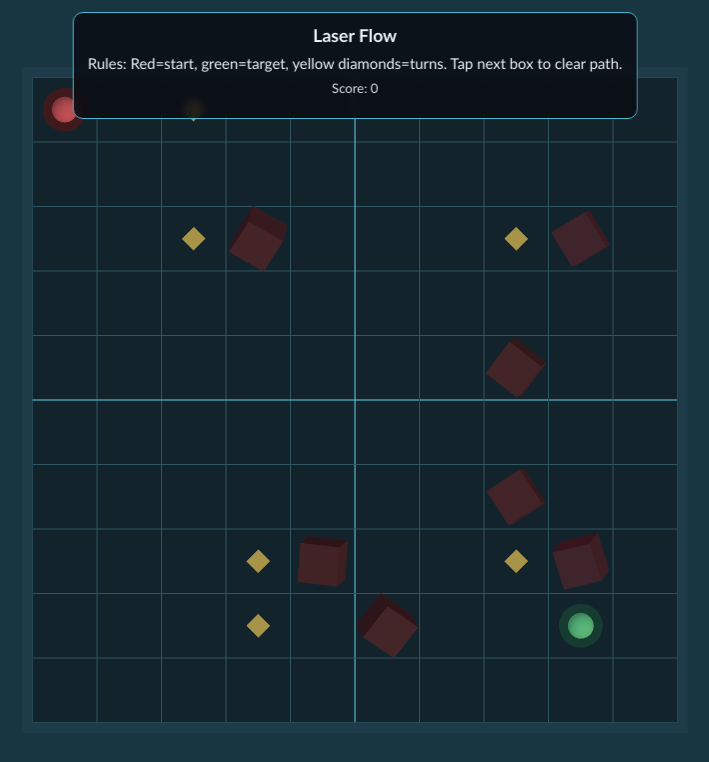
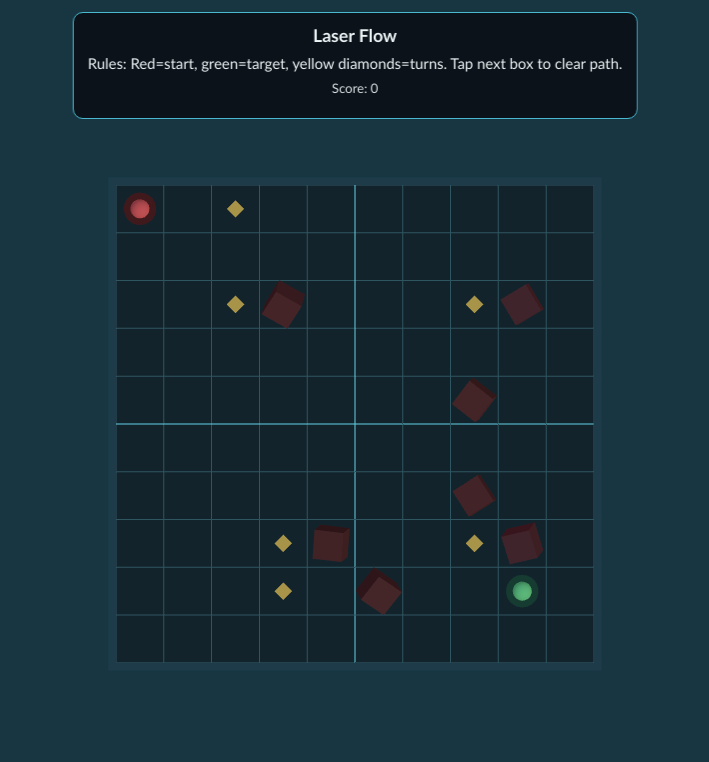
Before and after one commit to aroundthecodes/laserflow, a plain HTML site: page index.html in a window 1280 px wide. Shown: the whole page, without its empty margins (285-994 px from the left). Drawn offline with nearby package versions, Linux system fonts and the light colour scheme; animation ran at ten frames a second.

Commit message:
UI fixes for desktop and tablet landscape mode, and add favico image, gitignore :)

```diff
--- a/index.html
+++ b/index.html
@@ -4,6 +4,7 @@
     <meta charset="UTF-8" />
     <meta name="viewport" content="width=device-width, initial-scale=1.0" />
     <title>Laser Flow</title>
+    <link rel="icon" type="image/png" href="./laser-flow-icon.png" />
     <link rel="stylesheet" href="./style.css" />
   </head>
   <body>
--- a/main.js
+++ b/main.js
@@ -11,6 +11,7 @@ const WIN_STREAK_BONUS_STEP = 50;
 const canvas = document.getElementById("gameCanvas");
 const statusEl = document.getElementById("status");
 const resetBtn = document.getElementById("resetBtn");
+const scoreLineEl = document.getElementById("scoreLine");
 const scoreEl = document.getElementById("scoreValue");
 const streakWrapEl = document.getElementById("streakWrap");
 const highScoreWrapEl = document.getElementById("highScoreWrap");
@@ -846,6 +847,10 @@ function saveScoreState() {
 }
 
 function updateScoreUi() {
+  if (scoreLineEl) {
+    scoreLineEl.hidden = gameState.awaitingRestart && !gameState.won;
+  }
+
   if (scoreEl) {
     scoreEl.textContent = String(scoreState.score);
   }
@@ -911,13 +916,27 @@ function updateCameraView(gridSize) {
   const width = Math.max(canvas.clientWidth || window.innerWidth, 1);
   const height = Math.max(canvas.clientHeight || window.innerHeight, 1);
   const aspect = width / height;
-  const baseHalf = gridSize / 2 + 1.2;
+  const isLandscape = width > height;
+  let landscapeScale = 1;
+  let landscapeDownOffset = 0;
+
+  if (isLandscape && width >= 768) {
+    landscapeScale = 1.25;
+    landscapeDownOffset = 0.38;
+  }
+
+  if (isLandscape && width >= 1200) {
+    landscapeScale = 1.35;
+    landscapeDownOffset = 0.5;
+  }
+
+  const baseHalf = (gridSize / 2 + 1.2) * landscapeScale;
   const half = baseHalf / Math.min(1, aspect);
 
   camera.left = -half * aspect;
   camera.right = half * aspect;
-  camera.top = half;
-  camera.bottom = -half;
+  camera.top = half + landscapeDownOffset;
+  camera.bottom = -half + landscapeDownOffset;
   camera.position.set(0, gridSize * 2.2, 0);
   camera.up.set(0, 0, -1);
   camera.lookAt(0, 0, 0);
```
Also changed, not shown: laser-flow-icon.png (added), 1 other file.
